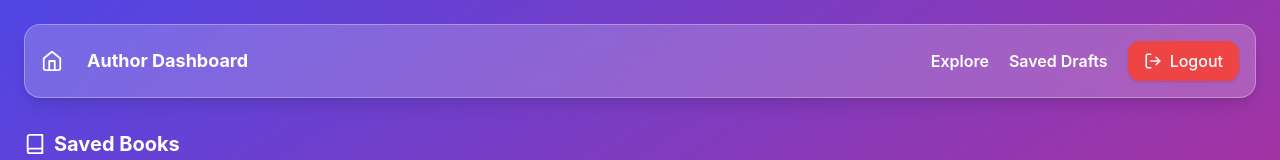
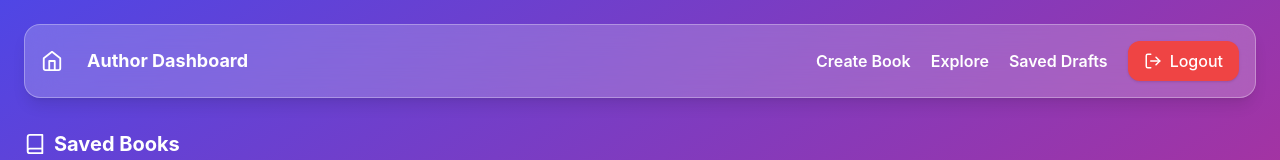
Before and after one commit to SrushtiWanjari/Digital-Ebook-Studio, a React (Vite) app in the folder client/: page /saved in a window 1280 px wide. Shown: the top 160 px of the page. Built offline with nearby package versions, Linux system fonts and the light colour scheme.

Commit message:
linking added

```diff
--- a/client/src/pages/Explore.jsx
+++ b/client/src/pages/Explore.jsx
@@ -48,6 +48,9 @@ export default function Explore() {
         </div>
 
         <div className="flex gap-5 justify-center items-center">
+           <Link to="/author" className="hover:text-yellow-300 font-semibold">
+            Create Book
+          </Link>
           <Link to="/explore" className="hover:text-yellow-300 font-semibold">
             Explore
           </Link>
--- a/client/src/pages/SavedBooks.jsx
+++ b/client/src/pages/SavedBooks.jsx
@@ -3,7 +3,6 @@ import { Book, Trash2, Home } from "lucide-react";
 import { toast } from "react-toastify";
 import { Link } from "react-router-dom";
 import { LogOut } from "lucide-react";
-
 
 export default function SavedBooks() {
   const [books, setBooks] = useState([]);
@@ -35,6 +34,9 @@ export default function SavedBooks() {
         </div>
 
         <div className="flex gap-5 justify-center items-center">
+          <Link to="/author" className="hover:text-yellow-300 font-semibold">
+            Create Book
+          </Link>
           <Link to="/explore" className="hover:text-yellow-300 font-semibold">
             Explore
           </Link>
@@ -53,14 +55,15 @@ export default function SavedBooks() {
         <h2 className="text-xl font-bold flex items-center gap-2">
           <Book size={22} /> Saved Books
         </h2>
-
       </div>
 
       {books.length === 0 ? (
         <div className="flex flex-col items-center mt-20 opacity-90">
           <Book size={60} className="mb-4" />
           <p className="text-lg font-semibold">No saved books yet ⭐</p>
-          <p className="text-sm opacity-80 mt-1">Go explore and save your favourites!</p>
+          <p className="text-sm opacity-80 mt-1">
+            Go explore and save your favourites!
+          </p>
         </div>
       ) : (
         <div className="grid md:grid-cols-3 lg:grid-cols-4 gap-6">
@@ -79,7 +82,9 @@ export default function SavedBooks() {
               </div>
 
               <h3 className="font-bold text-lg">{b.title}</h3>
-              <p className="text-sm opacity-80 mt-1">{b.content?.slice(0, 100)}...</p>
+              <p className="text-sm opacity-80 mt-1">
+                {b.content?.slice(0, 100)}...
+              </p>
 
               <button
                 onClick={() => removeBook(b._id)}
```
Lines whose indentation alone changed are shown as unchanged.
